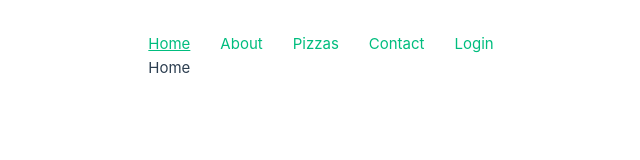
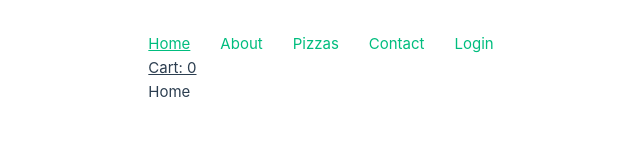
Before and after one commit to dieetcola/vue-pizza, a Vue app: page / in a window 1280 px wide. Shown: the top 160 px of the page, without its empty margins (319-959 px from the left). Built offline with nearby package versions, Linux system fonts and the light colour scheme.

Commit message:
implemented cart store, for adding ad removing pizzas in cart component

```diff
--- a/src/App.vue
+++ b/src/App.vue
@@ -1,9 +1,12 @@
 <script setup lang="ts">
 import { RouterView } from "vue-router";
 import NavBar from "./components/NavBar.vue";
+import Cart from "./components/Cart.vue";
+
 </script>
 
 <template>
   <NavBar />
+  <Cart />
   <RouterView />
 </template>
--- /dev/null
+++ b/src/components/Cart.vue
@@ -0,0 +1,17 @@
+<script setup lang="ts">
+import { useCartStore } from "../stores/cart";
+const cart = useCartStore();
+</script>
+
+<template>
+  <div class="cart">
+    <span class="cart__total">Cart: {{ cart.total }}</span>
+  </div>
+</template>
+
+<style scoped>
+.cart__total {
+  cursor: pointer;
+  text-decoration: underline;
+}
+</style>
--- a/src/components/NavBar.vue
+++ b/src/components/NavBar.vue
@@ -1,3 +1,7 @@
+<script setup>
+import Cart from "./Cart.vue";
+</script>
+
 <template>
   <nav>
     <router-link :to="{ name: 'home' }">Home</router-link>
@@ -6,6 +10,7 @@
     <router-link :to="{ name: 'contact' }">Contact</router-link>
     <router-link :to="{ name: 'login' }">Login</router-link>
   </nav>
+  <!-- <Cart /> -->
 </template>
 
 <style scoped>
--- /dev/null
+++ b/src/stores/cart.ts
@@ -0,0 +1,33 @@
+import { defineStore } from 'pinia'
+import { reactive, computed } from 'vue'
+
+interface CartItem {
+  id: string
+  quantity: number
+}
+
+export const useCartStore = defineStore('cart', () => {
+  // list of items added to the cart
+  const items = reactive<CartItem[]>([])
+
+  const total = computed(() => {
+    return items.reduce((acc, item) => {
+      return acc + item.quantity
+    }, 0)
+  })
+
+  const add = (item: CartItem) => {
+    const index = items.findIndex((i) => i.id === item.id)
+    if (index > -1) {
+      items[index].quantity += item.quantity
+    } else {
+      items.push(item)
+    }
+  }
+
+  return {
+    items,
+    total,
+    add
+  }
+})
```
